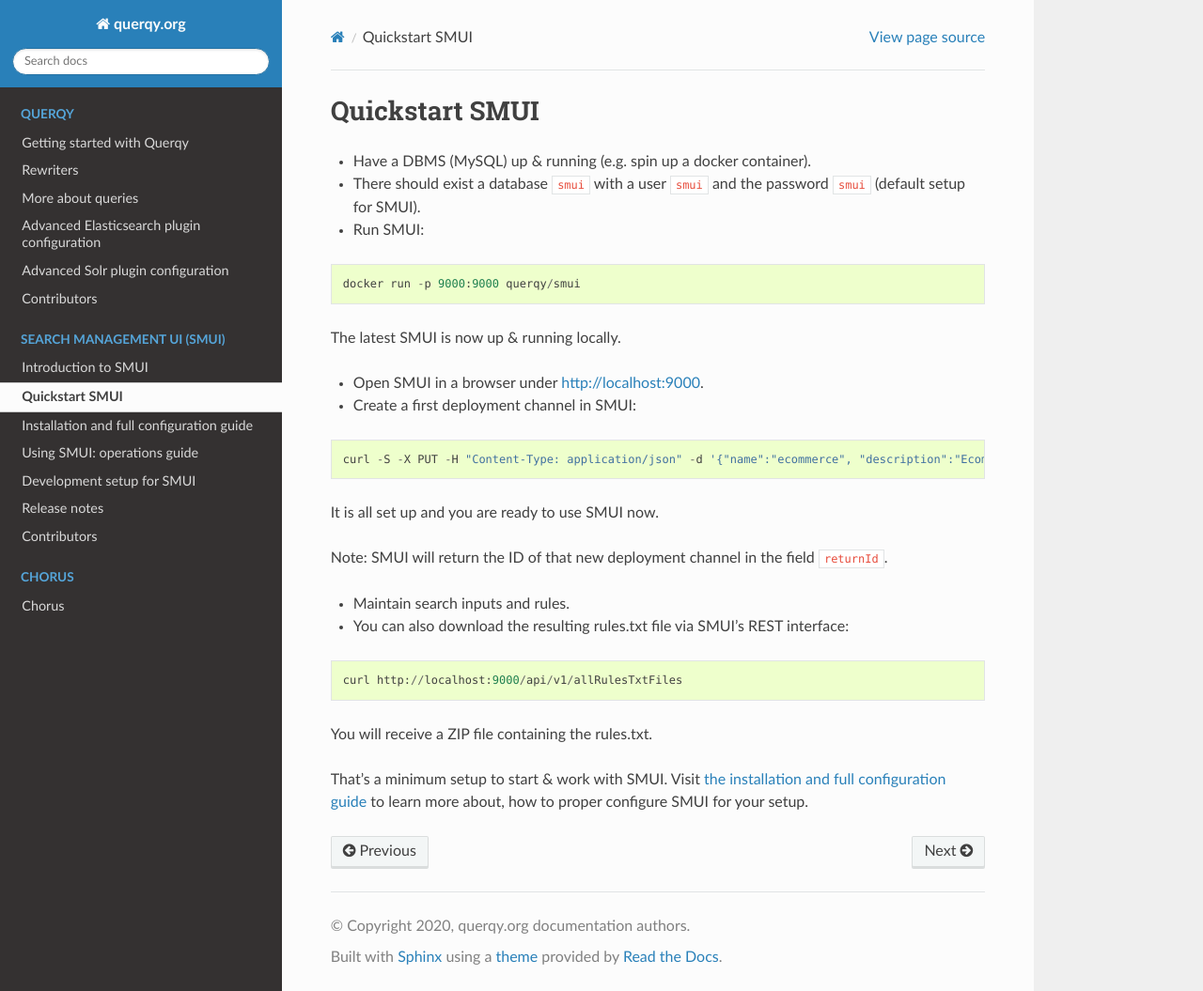
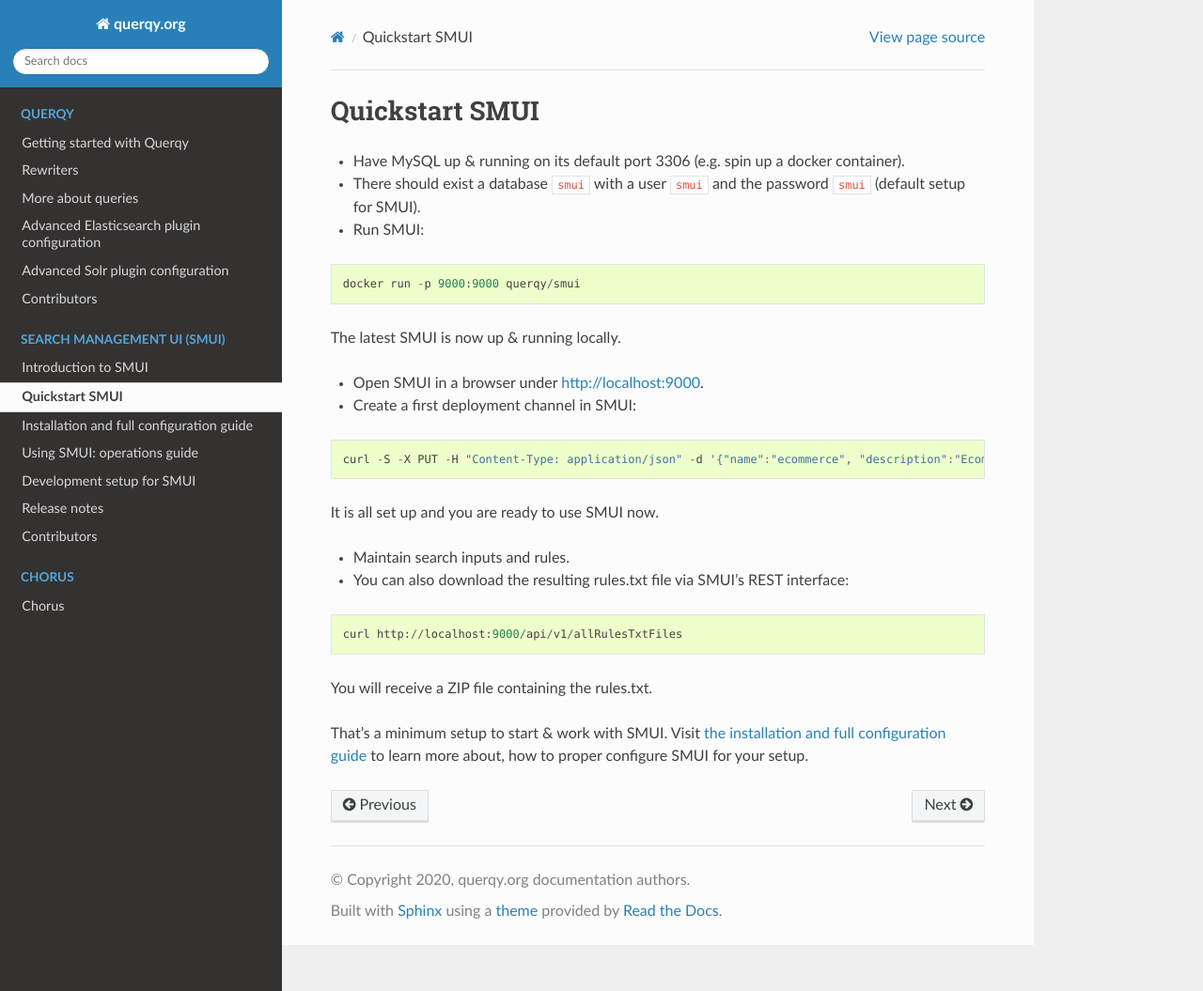
Before and after one commit to querqy/querqy-docs, a Sphinx documentation site: the page built from docs/source/smui/quickstart.rst, in a window 1280 px wide and 1055 px high. Shown: the whole window at 94% size. Built offline with Sphinx 7.4.7 and the Read the Docs theme 2.0.0, drawn with Linux system fonts in a browser that asks for light colours; formulas are drawn with MathJax 3.

Commit message:
make quickstart clearer

```diff
--- a/docs/source/smui/quickstart.rst
+++ b/docs/source/smui/quickstart.rst
@@ -4,7 +4,7 @@
 Quickstart SMUI
 ===============
 
-* Have a DBMS (MySQL) up & running (e.g. spin up a docker container).
+* Have MySQL up & running on its default port 3306 (e.g. spin up a docker container).
 * There should exist a database ``smui`` with a user ``smui`` and the password ``smui`` (default setup for SMUI).
 * Run SMUI:
 
@@ -23,8 +23,6 @@
 
 It is all set up and you are ready to use SMUI now.
 
-Note: SMUI will return the ID of that new deployment channel in the field ``returnId``.
-
 * Maintain search inputs and rules.
 * You can also download the resulting rules.txt file via SMUI's REST interface:
 
```
